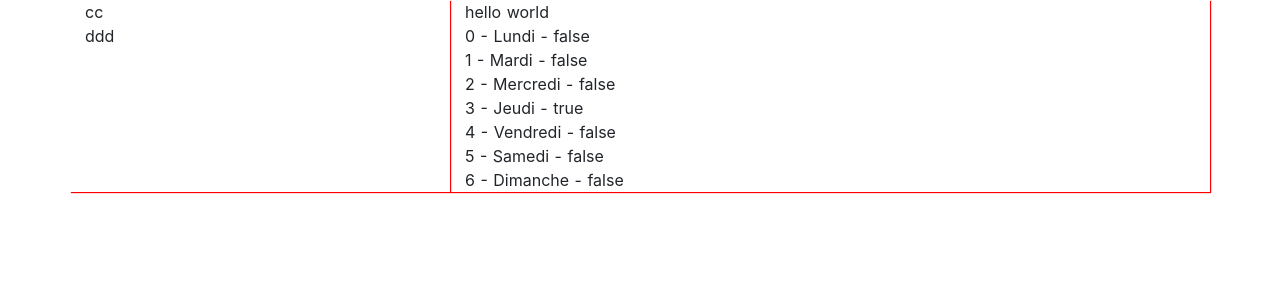
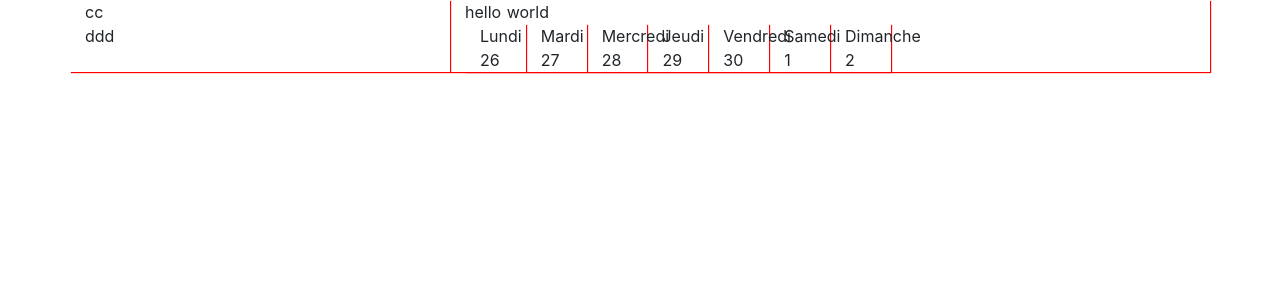
Before and after one commit to Loop-afk/amu-edt, a Nuxt app: page / in a window 1280 px wide. Shown: the top 300 px of the page. Built offline with nearby package versions, Linux system fonts and the light colour scheme.

Commit message:
dayDay & dayExact & b-container

```diff
--- a/components/Schedule.vue
+++ b/components/Schedule.vue
@@ -1,9 +1,14 @@
 <template>
   <div>
     <div>{{ hello }}</div>
-    <div v-for="day in scheduleSettingsGetWeekDays()" :key="day.id">
-      {{ day.id }} - {{ day.dayString }} - {{ day.isToday }}
-    </div>
+    <b-container>
+      <b-row>
+        <b-col v-for="day in scheduleSettingsGetWeekDays()" :key="day.id" cols="1" class="box">
+          <!--{{ day.id }} - {{ day.dayString }} - {{ day.isToday }} - {{ day.dayExact }}-->
+          {{ day.dayString + ' ' + day.dayDay }}
+        </b-col>
+      </b-row>
+    </b-container>
   </div>
 </template>
 
@@ -40,7 +45,9 @@ export default {
           id: dayWeekKey,
           dayString: this.capitalizeFirstLetter(
             tempDate.toLocaleDateString('fr-fr', { weekday: 'long' })),
-          isToday: (this.scheduleSettingsDate.getDay() - 1 === dayWeekKey)
+          isToday: (this.scheduleSettingsDate.getDay() - 1 === dayWeekKey),
+          dayExact: tempDate.toLocaleDateString('fr-fr'),
+          dayDay: tempDate.toLocaleDateString('fr-fr', { day: 'numeric' })
         })
       }
       return dayWeek
@@ -48,3 +55,9 @@ export default {
   }
 }
 </script>
+
+<style>
+.box{
+  box-shadow: 1px 1px 1px red;
+}
+</style>
```
